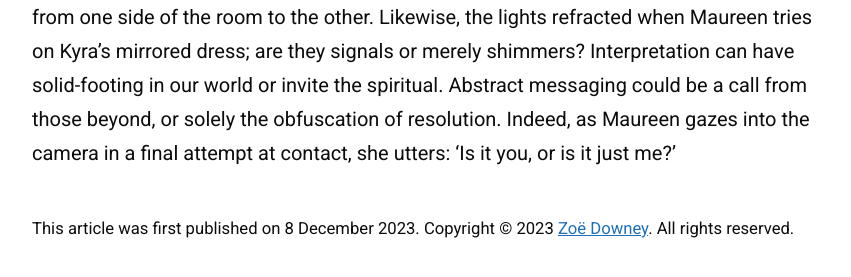
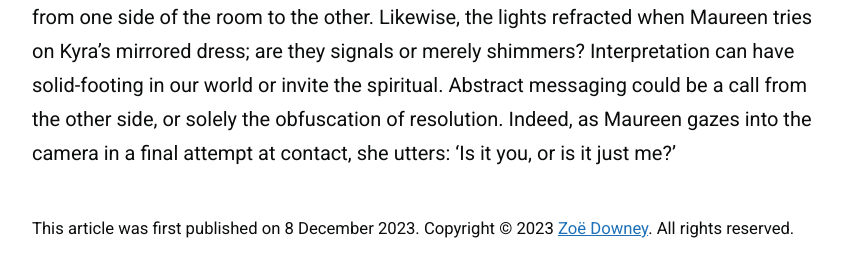
Before and after one commit to zoeurl/zoedowney.github.io, a Jekyll site: the page built from _posts/2023-12-08-personal-shopper.md, in a window 1280 px wide and 900 px high, scrolled down 1993 px. Shown: the part 616-893 px from the top of the window, without its empty margins (208-1059 px from the left). Built offline with Jekyll 4.4.1, drawn with Linux system fonts in a browser that asks for light colours; some of the changed text lies outside the part shown.

Commit message:
Update 2023-12-08-personal-shopper.md

```diff
--- a/_posts/2023-12-08-personal-shopper.md
+++ b/_posts/2023-12-08-personal-shopper.md
@@ -21,4 +21,4 @@
 
 _Personal Shopper_ is concerned with portals, thresholds — and screens — that give access to second-hand connection with distant figures and residual feelings. To its protagonist these may be doors left ‘slightly ajar’ for otherworldly presences to enter this plane. Whether the cause of these hauntings are tethered to reality or the supernatural, however, is at the discretion of viewers. It seems plausible that Ingo, Kyra’s jealous lover, is the culprit leaving message trails luring Maureen into sordid hotel visitations in order to satisfy his own compulsions and fixations. Even so, she clings onto the far-out hope that it's the soul of her deceased brother on the other end of the line.
 
-Impressions made by _Personal Shopper_ are not indefinite. Imprints fade and questions resist securing answers; they slip from fingers like morning-to-afternoon light crossing from one side of the room to the other. Likewise, the lights refracted when Maureen tries on Kyra's mirrored dress; are they signals or merely shimmers? Interpretation can have solid-footing in our world or invite the spiritual. Abstract messaging could be a call from those beyond, or solely the obfuscation of resolution. Indeed, as Maureen gazes into the camera in a final attempt at contact, she utters: ‘Is it you, or is it just me?’
+Impressions made by _Personal Shopper_ are not indefinite. Imprints fade and questions resist securing answers; they slip from fingers like morning-to-afternoon light crossing from one side of the room to the other. Likewise, the lights refracted when Maureen tries on Kyra's mirrored dress; are they signals or merely shimmers? Interpretation can have solid-footing in our world or invite the spiritual. Abstract messaging could be a call from the other side, or solely the obfuscation of resolution. Indeed, as Maureen gazes into the camera in a final attempt at contact, she utters: ‘Is it you, or is it just me?’
```
